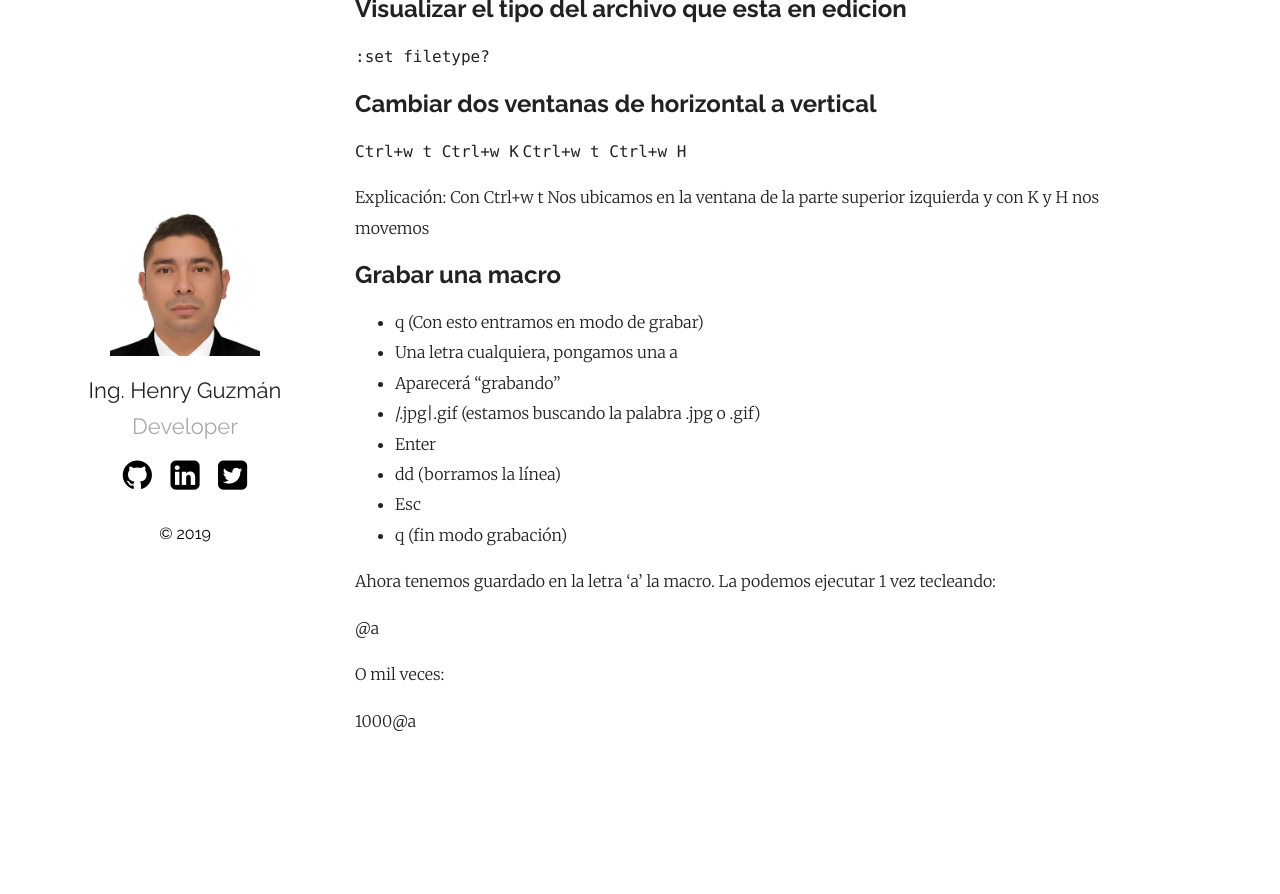
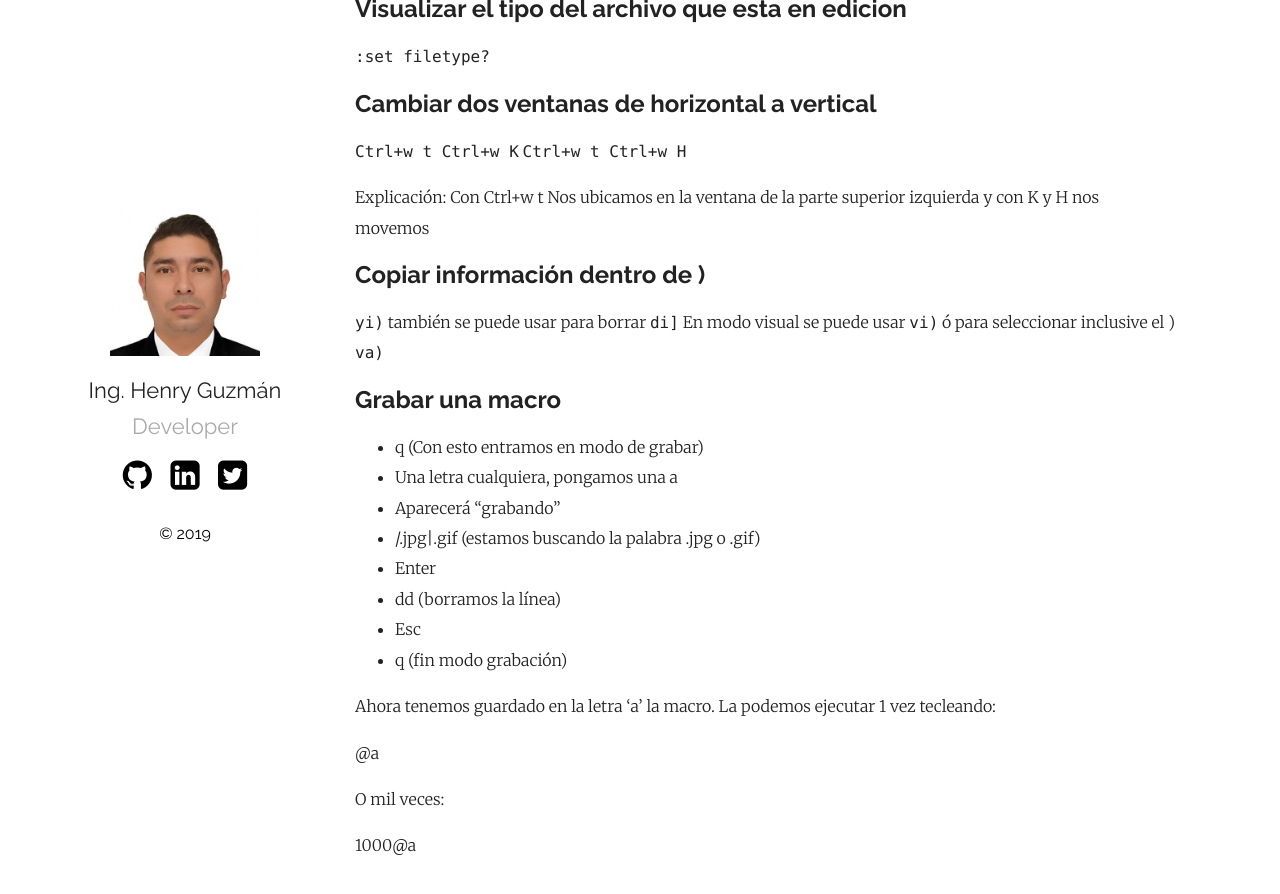
Before and after one commit to hguzman/hguzman.github.io, a Jekyll site: the page built from _posts/2019-11-29-listado-de-comandos-utiles-para-trabajar-en.vim.markdown, in a window 1280 px wide and 900 px high, scrolled down 3951 px. Shown: the top 894 px of the window. Built offline with Jekyll 4.4.1, drawn with Linux system fonts in a browser that asks for light colours; comment, search, counter and statistics services are not loaded; before the commit the page ends 4732 px from its top, so only the background shows below that.

Commit message:
Update 2019-11-29-listado-de-comandos-utiles-para-trabajar-en.vim.markdown

````diff
--- a/_posts/2019-11-29-listado-de-comandos-utiles-para-trabajar-en.vim.markdown
+++ b/_posts/2019-11-29-listado-de-comandos-utiles-para-trabajar-en.vim.markdown
@@ -173,6 +173,11 @@ En este enlace podemos ver como se debe usar el [QuickFix][quickfix]
 
 Explicación: Con Ctrl+w t Nos ubicamos en la ventana de la parte superior izquierda y con K y H nos movemos
 
+## Copiar información dentro de )
+
+```yi)``` también se puede usar para borrar ```di]```
+En modo visual se puede usar ```vi)``` ó para seleccionar inclusive el ) ```va)```
+
 ## Grabar una macro
 - q (Con esto entramos en modo de grabar)
 - Una letra cualquiera, pongamos una a
````
